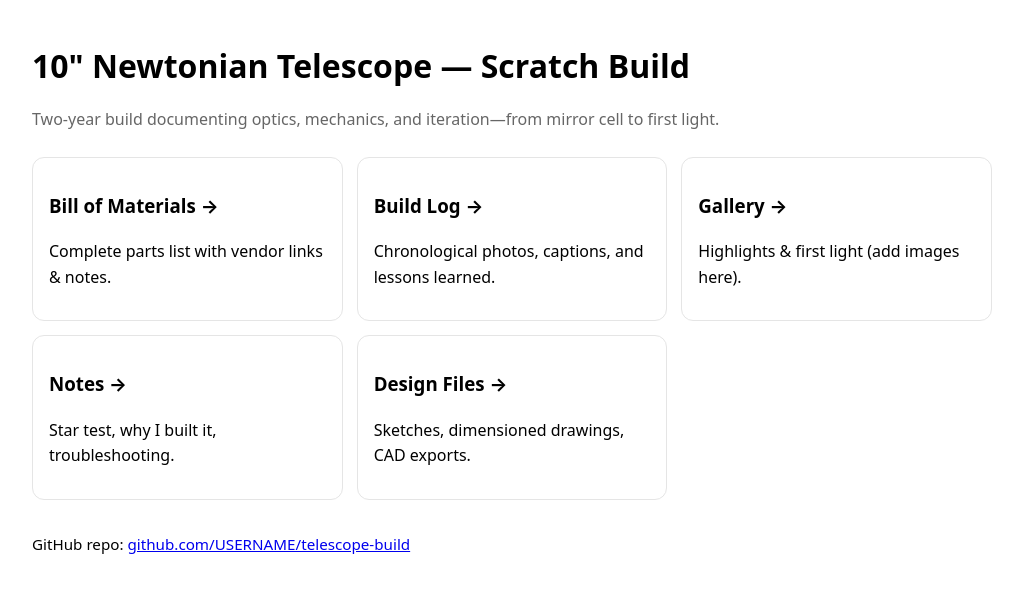
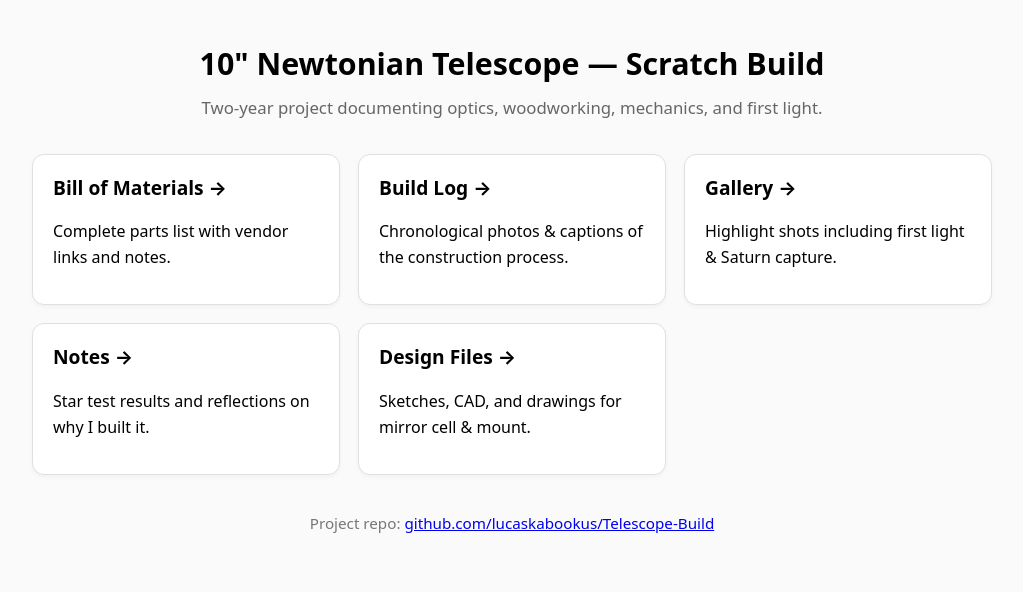
Before and after one commit to LucasKabookus/Telescope-Build, a plain HTML site: page docs/index.html in a window 1280 px wide. Shown: the whole page, without its empty margins (128-1151 px from the left). Drawn offline with Linux system fonts and the light colour scheme.

Commit message:
Update index.html

```diff
--- a/docs/index.html
+++ b/docs/index.html
@@ -2,52 +2,92 @@
 <html lang="en">
 <head>
   <meta charset="utf-8" />
-  <meta name="viewport" content="width=device-width, initial-scale=1" />
+  <meta name="viewport" content="width=device-width,initial-scale=1" />
   <title>10&quot; Newtonian Telescope — Scratch Build</title>
   <style>
     :root { --max: 960px; }
-    body{font-family:system-ui,-apple-system,Segoe UI,Roboto,Ubuntu,Helvetica,Arial,sans-serif;max-width:var(--max);margin:40px auto;padding:0 16px;line-height:1.6}
-    header{margin-bottom:24px}
-    h1{margin:0 0 6px 0}
-    .grid{display:grid;gap:14px;grid-template-columns:repeat(auto-fit,minmax(240px,1fr));margin:18px 0 28px}
-    a.card{display:block;padding:14px 16px;border:1px solid #e5e5e5;border-radius:12px;text-decoration:none;color:inherit}
-    a.card:hover{background:#fafafa}
-    .muted{color:#666}
-    footer{margin-top:32px;font-size:0.95rem}
-    code{background:#f2f2f2;padding:2px 6px;border-radius:6px}
+    body {
+      font-family: system-ui, -apple-system, Segoe UI, Roboto, Helvetica, Arial, sans-serif;
+      max-width: var(--max);
+      margin: 40px auto;
+      padding: 0 16px;
+      line-height: 1.6;
+      background: #fafafa;
+    }
+    header {
+      text-align: center;
+      margin-bottom: 32px;
+    }
+    h1 { margin: 0 0 6px 0; font-size: 1.9rem; }
+    p.muted { color: #666; font-size: 1.05rem; margin-top: 6px; }
+    .grid {
+      display: grid;
+      gap: 18px;
+      grid-template-columns: repeat(auto-fit, minmax(240px, 1fr));
+    }
+    a.card {
+      display: block;
+      padding: 18px 20px;
+      border: 1px solid #e0e0e0;
+      border-radius: 12px;
+      background: #fff;
+      text-decoration: none;
+      color: inherit;
+      box-shadow: 0 2px 4px rgba(0,0,0,0.04);
+      transition: transform 0.15s ease, box-shadow 0.15s ease;
+    }
+    a.card:hover {
+      transform: translateY(-2px);
+      box-shadow: 0 4px 10px rgba(0,0,0,0.08);
+    }
+    h3 { margin: 0 0 4px; font-size: 1.2rem; }
+    footer {
+      margin-top: 36px;
+      text-align: center;
+      font-size: 0.95rem;
+      color: #777;
+    }
   </style>
 </head>
 <body>
   <header>
     <h1>10&quot; Newtonian Telescope — Scratch Build</h1>
-    <p class="muted">Two-year build documenting optics, mechanics, and iteration—from mirror cell to first light.</p>
+    <p class="muted">Two-year project documenting optics, woodworking, mechanics, and first light.</p>
   </header>
 
   <section class="grid">
     <a class="card" href="parts/BOM.csv">
       <h3>Bill of Materials →</h3>
-      <p>Complete parts list with vendor links & notes.</p>
+      <p>Complete parts list with vendor links and notes.</p>
     </a>
+
     <a class="card" href="build-log/">
       <h3>Build Log →</h3>
-      <p>Chronological photos, captions, and lessons learned.</p>
+      <p>Chronological photos & captions of the construction process.</p>
     </a>
+
     <a class="card" href="gallery/">
       <h3>Gallery →</h3>
-      <p>Highlights & first light (add images here).</p>
+      <p>Highlight shots including first light & Saturn capture.</p>
     </a>
+
     <a class="card" href="notes/">
       <h3>Notes →</h3>
-      <p>Star test, why I built it, troubleshooting.</p>
+      <p>Star test results and reflections on why I built it.</p>
     </a>
+
     <a class="card" href="designs/">
       <h3>Design Files →</h3>
-      <p>Sketches, dimensioned drawings, CAD exports.</p>
+      <p>Sketches, CAD, and drawings for mirror cell & mount.</p>
     </a>
   </section>
 
   <footer>
-    <p>GitHub repo: <a href="https://github.com/USERNAME/telescope-build">github.com/USERNAME/telescope-build</a></p>
+    <p>Project repo:
+      <a href="https://github.com/lucaskabookus/Telescope-Build">
+        github.com/lucaskabookus/Telescope-Build
+      </a>
+    </p>
   </footer>
 </body>
 </html>
```
